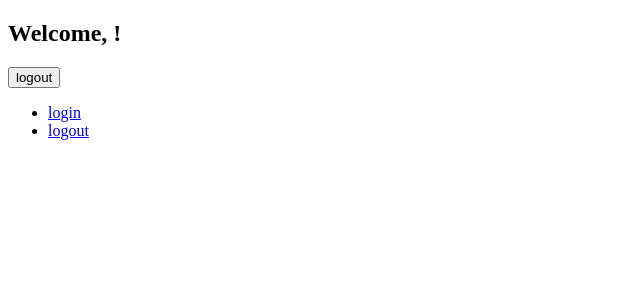
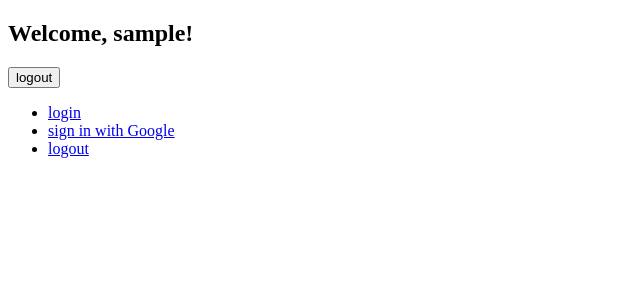
Before and after one commit to llovett/mongoengine-login, a Django app: page / in a window 1280 px wide. Shown: the top 300 px of the page, without its empty margins (0-640 px from the left). Run offline with Django 3.2, Linux system fonts and the light colour scheme; the visitor is signed in with stand-in values (Sample User, id 1).

Commit message:
working on 'login with your google account' successfully finding google authentication endpoint can parse response from google!

```diff
--- a/authentication/templates/base.html
+++ b/authentication/templates/base.html
@@ -11,6 +11,7 @@
     <div id="links">
       <ul class="linklist">
 	<li><a href="{% url login_url %}">login</a></li>
+	<li><a href="{% url google_login_url %}">sign in with Google</a></li>
 	<li><a href="{% url logout_url %}">logout</a></li>
 	{% if not user.is_authenticated %}
 	  <li><a href="{% url register_url %}">register</a></li>
--- a/authentication/urls.py
+++ b/authentication/urls.py
@@ -4,6 +4,8 @@ from gauth import views
 urlpatterns = patterns('',
                        url( r'^$', views.user_show, name="main_page" ),
                        url( r'^accounts/login/$', views.login_view, name="login_url" ),
+                       url( r'^accounts/google/login/$', views.google_login, name="google_login_url" ),
+                       url( r'^accounts/google/success/$', views.google_login_success, name="google_login_success" ),
                        url( r'^accounts/profile/$', views.user_show, name="login_success" ),
                        url( r'^accounts/logout/$', views.user_logout, name="logout_url" ),
                        url( r'^accounts/register/$', views.register, name="register_url" ),
--- /dev/null
+++ b/gauth/templates/google_login_success.html
@@ -0,0 +1,5 @@
+{% extends "base.html" %}
+{% block content %}
+  <h2>Logged in with your Google account!</h2>
+  <p>We're glad to have you, {{ firstname }}.</p>
+{% endblock %}
--- a/gauth/templates/success.html
+++ b/gauth/templates/success.html
@@ -1,6 +1,6 @@
 {% extends "base.html" %}
 {% block content %}
-  <h2>Welcome, {{ username }}!</h2>
+  <h2>Welcome, {{ request.user.username }}!</h2>
   <form method="POST" action="{% url logout_url %}">
     {% csrf_token %}
     <input type="submit" value="logout" />
--- a/gauth/views.py
+++ b/gauth/views.py
@@ -10,6 +10,8 @@ from authentication import settings
 from models import UserLoginStub
 import smtplib
 from authentication import settings
+
+GOOGLE_GET_ENDPOINT_URL = 'https://www.google.com/accounts/o8/id'
 
 def login_view( request ):
     # Login form submitted
@@ -35,6 +37,74 @@ def login_view( request ):
         return render_to_response( 'login.html',
                                    locals(),
                                    context_instance=RequestContext(request) )
+
+def google_login( request ):
+    import urllib2
+    from urllib import urlencode
+    from xml.dom import minidom
+    from xml.parsers.expat import ExpatError
+
+    ########################################
+    def get_endpoint():
+        '''
+        Get Google's authentication endpoint.
+        returns the url as a string
+
+        '''
+        # Get discovery URL
+        try:
+            response = urllib2.urlopen( GOOGLE_GET_ENDPOINT_URL )
+        except urllib2.URLError:
+            HttpResponse( "couldn't send discovery request to google" )
+
+        # Parse XML response
+        try:
+            parsed = minidom.parseString( response.read() )
+        except ExpatError as error:
+            HttpResponse( "invalid xml: %s" % error.strerror() )
+        URI = parsed.getElementsByTagName( 'URI' )
+        if len(URI) <= 0 or len(URI[0].childNodes) <= 0:
+            HttpResponse( "couldn't find endpoint URI in google's response" )
+
+        return URI[0].childNodes[0].toxml()
+    ########################################
+
+    endpoint = str( get_endpoint() )
+    params = {
+        'openid.mode' : 'checkid_setup',
+        'openid.ns' : 'http://specs.openid.net/auth/2.0',
+        'openid.claimed_id' : 'http://specs.openid.net/auth/2.0/identifier_select',
+        'openid.identity' : 'http://specs.openid.net/auth/2.0/identifier_select',
+        'openid.return_to' : 'http://llovett.cs.oberlin.edu:8050'+reverse('google_login_success'),
+#        'openid.assoc_handle' : ASSOC_HANDLE,  # TODO: figure this out
+        'openid.realm' : 'http://llovett.cs.oberlin.edu:8050',
+
+        'openid.ns.ax' : 'http://openid.net/srv/ax/1.0',
+        'openid.ax.mode': 'fetch_request',
+        'openid.ax.type.email' : 'http://axschema.org/contact/email',
+        'openid.ax.type.firstname' : 'http://axschema.org/namePerson/first',
+        'openid.ax.type.lastname' : 'http://axschema.org/namePerson/last',
+        'openid.ax.required' : 'email,firstname,lastname'
+    }
+
+    return render_to_response( 'google_login.html',
+                               locals(),
+                               context_instance=RequestContext(request) )
+
+def google_login_success( request ):
+    if request.method == 'GET':
+        params = request.GET
+    elif request.method == 'POST':
+        params = request.POST
+    values = { p.split('.')[-1] : params[p] for p in params.keys() if 'value' in p }
+
+    email = values['email']
+    firstname = values['firstname']
+    lastname = values['lastname']
+
+    return render_to_response( 'google_login_success.html',
+                               locals(),
+                               context_instance=RequestContext(request) )
 
 def register( request ):
     # Cannot register if logged in already
@@ -102,7 +172,9 @@ def activate( request, key ):
 @login_required
 def user_show( request ):
     username = request.user.username
-    return render_to_response( 'success.html', context_instance=RequestContext(request) )
+    return render_to_response( 'success.html',
+                               locals(),
+                               context_instance=RequestContext(request) )
 
 @login_required
 def user_logout( request ):
```
Also changed, not shown: gauth/templates/google_login.html (added, +10 -0 lines).
